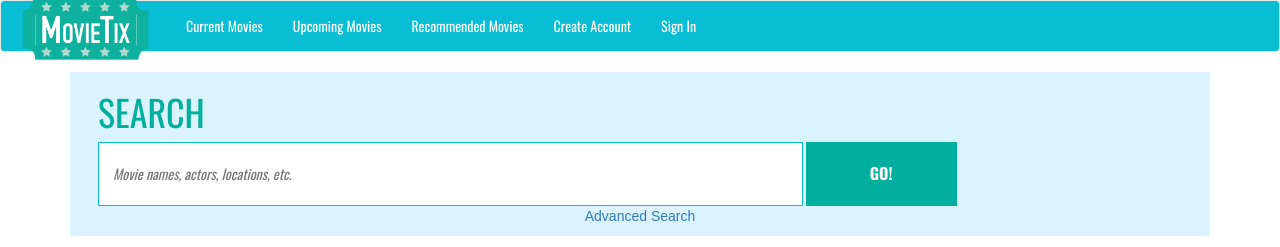
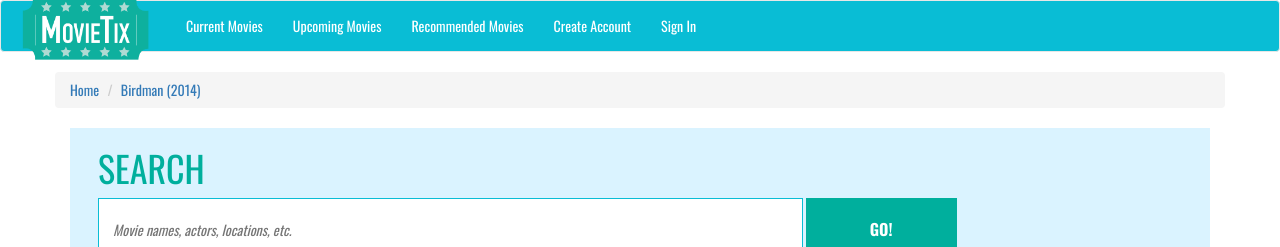
Before and after one commit to rvinay88/MovieTix, a plain HTML site: page movie-detail.html in a window 1280 px wide. Shown: the top 247 px of the page. Drawn offline with nearby package versions, Linux system fonts and the light colour scheme.

Commit message:
Include breadcrumbs

```diff
--- a/movie-detail.html
+++ b/movie-detail.html
@@ -33,6 +33,12 @@
 	  </div><!-- /.container-fluid -->
 	</nav>
 	<div class="container">
+		<div class="row">
+			<ol class="breadcrumb">
+			  <li><a href="#">Home</a></li>
+			  <li><a href="#">Birdman (2014)</a></li>
+			</ol>
+		</div>
 		<main>
 			<div class="col-sm-12 search-bg no-pad">
 				<h1 class="text-uppercase">Search</h1>
```
